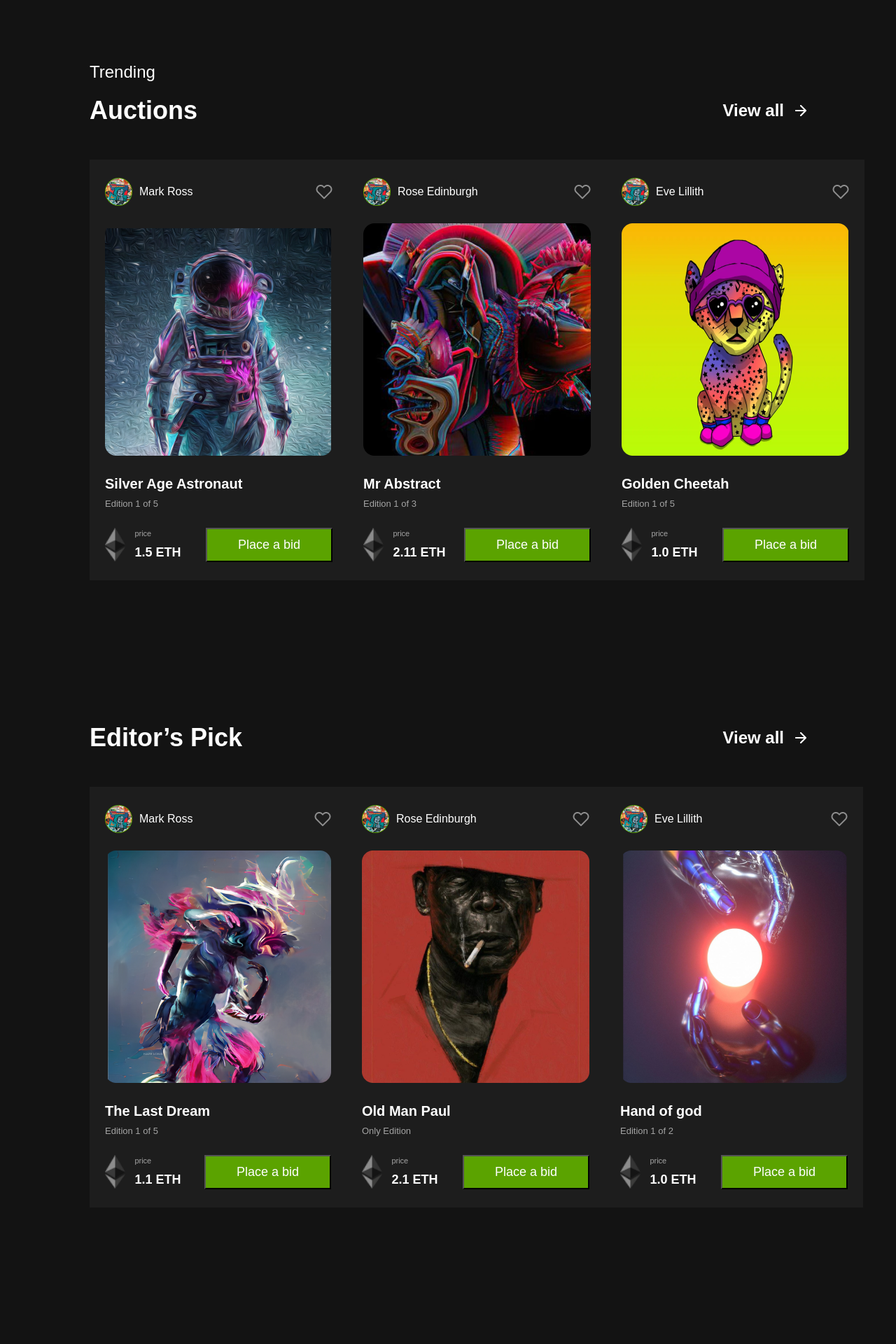
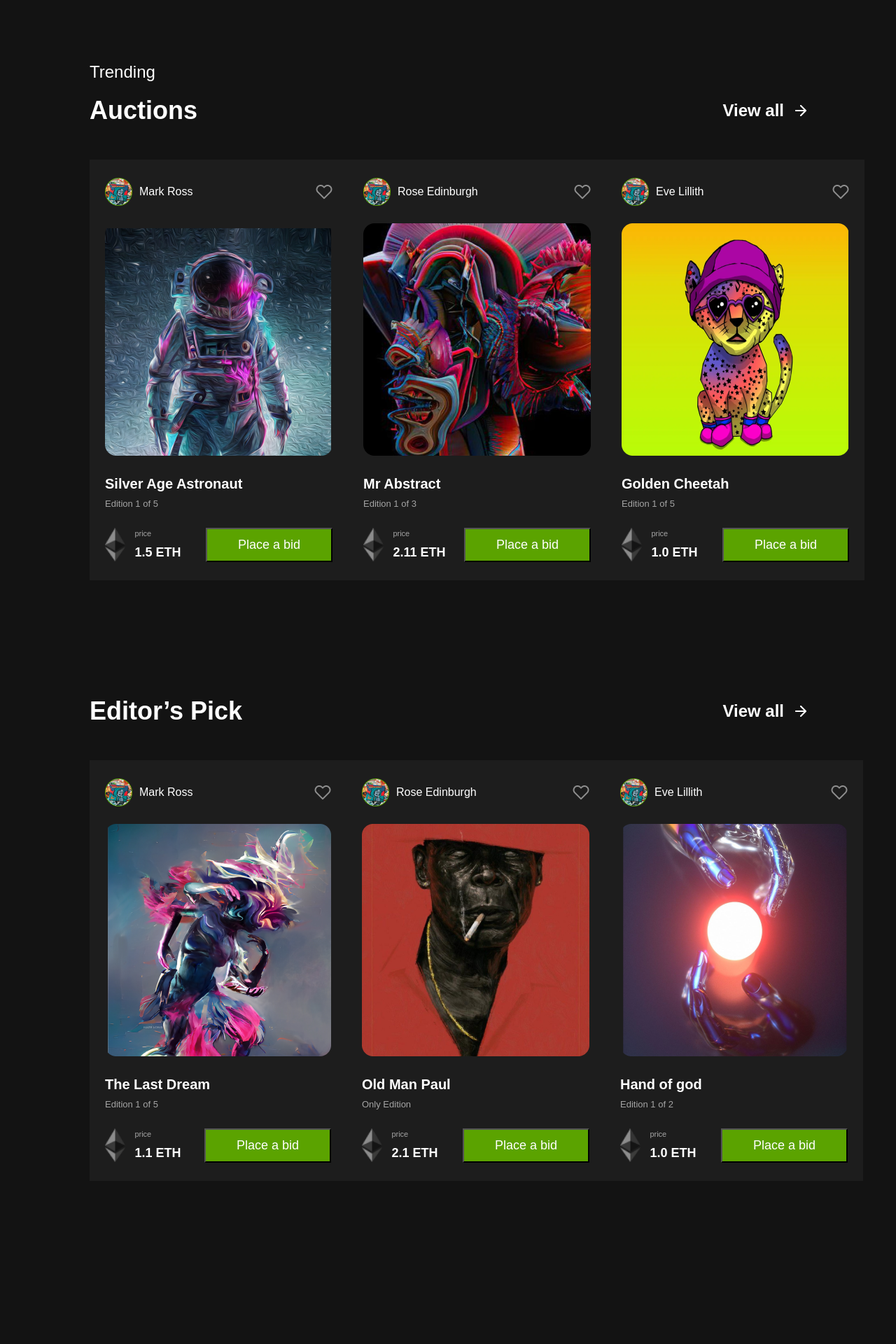
Before and after one commit to Juliya2323/Landing-page, a Vue app: page / in a window 1280 px wide. Shown: the part 1040-2960 px from the top of the page at 70% size. Built offline with nearby package versions, Linux system fonts and the light colour scheme.

Commit message:
renaming2

```diff
--- a/src/components/StoredCards.vue
+++ b/src/components/StoredCards.vue
@@ -1,11 +1,11 @@
 <template>
-    <div class="cards_wrapper">
+    <div class="cards">
         <div class="cards_description">
-            <div class="description_title">Auctions</div>
-            <div class="description_subtitle">View all</div>
+            <div class="cards_description_title">Auctions</div>
+            <div class="cards_description_subtitle">View all</div>
         </div>
         <div class="cards_container">
-            <ul class="action_cards">
+            <ul class="cards_container_action_cards">
                 <base-card
                     v-for="ActionCard in ActionCards"
                     :key="ActionCard.id"
@@ -20,13 +20,13 @@
             </ul>
         </div>
     </div>
-    <div class="cards_wrapper">
+    <div class="cards">
         <div class="cards_description">
-            <div class="description_title">Editor’s Pick</div>
-            <div class="description_subtitle">View all</div>
+            <div class="cards_description_title">Editor’s Pick</div>
+            <div class="cards_description_subtitle">View all</div>
         </div>
         <div class="cards_container">
-            <ul class="editor_cards">
+            <ul class="cards_container_editor_cards">
                 <base-card
                     v-for="EditorCard in EditorCards"
                     :key="EditorCard.id"
@@ -114,26 +114,26 @@ export default {
 </script>
 
 <style scoped lang="scss">
-    .cards_wrapper {
+    .cards {
         background-color: #131313;
         font-family: 'Arial';
         color: #FFFFFF;
         display: flex;
         flex-direction: column;
         gap: 43px;
-        padding-bottom: 188px;
+        padding-bottom: 150px;
 
-        .cards_description {
+        &_description {
             display: flex;
             justify-content: space-between;
             align-items: center;
 
-            .description_title{
+            &_title{
                 font-weight: 700;
                 font-size: 36px;
                 line-height: 54px;
             }
-            .description_subtitle{
+            &_subtitle{
                 font-weight: 700;
                 font-size: 24px;
                 line-height: 36px;
@@ -141,7 +141,7 @@ export default {
                 position: relative;
             }
 
-            .description_subtitle::after{
+            &_subtitle::after{
                 content: url(@/assets/arrow-right.png);
                 position: absolute;
                 top: 4px;
@@ -149,8 +149,8 @@ export default {
             }
         }
 
-        .editor_cards,
-        .action_cards {
+        &_container_action_cards,
+        &_container_editor_cards {
             display: flex;
             justify-content: space-between;
             list-style-type: none;
```
